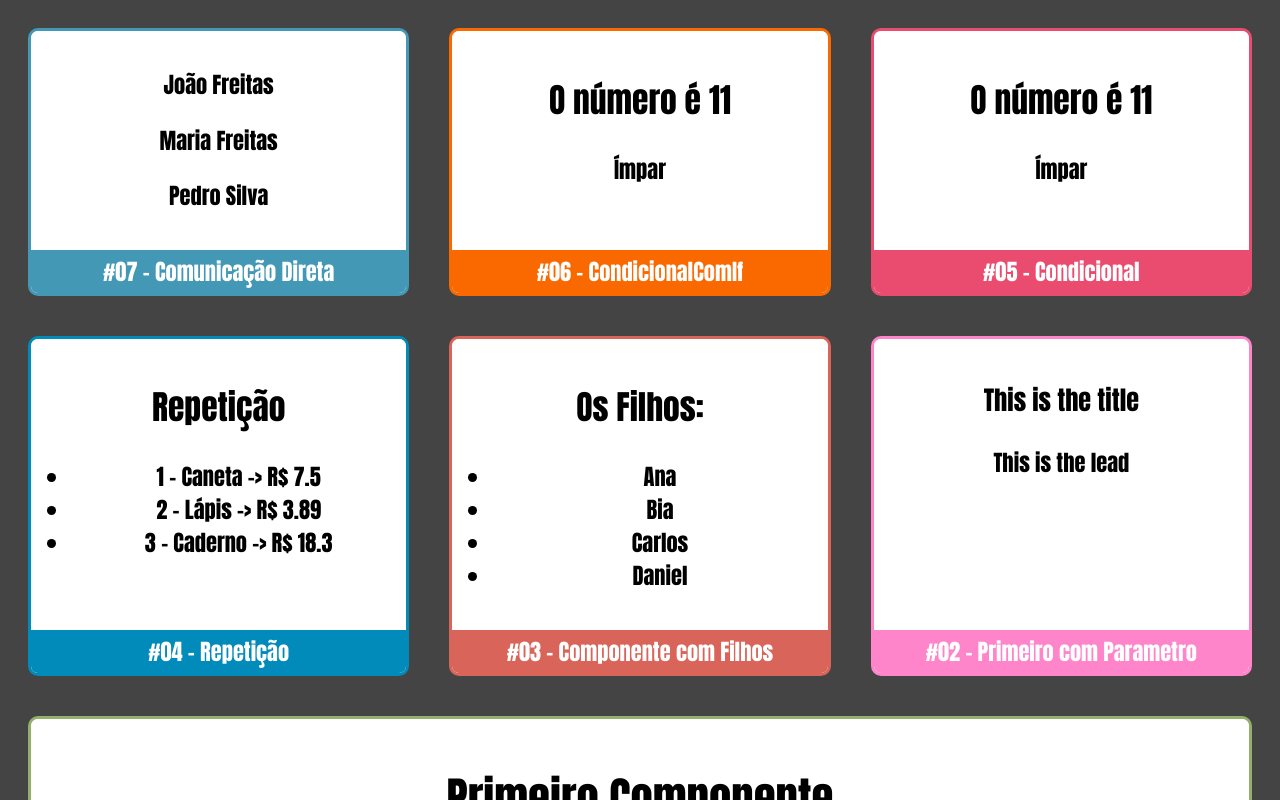
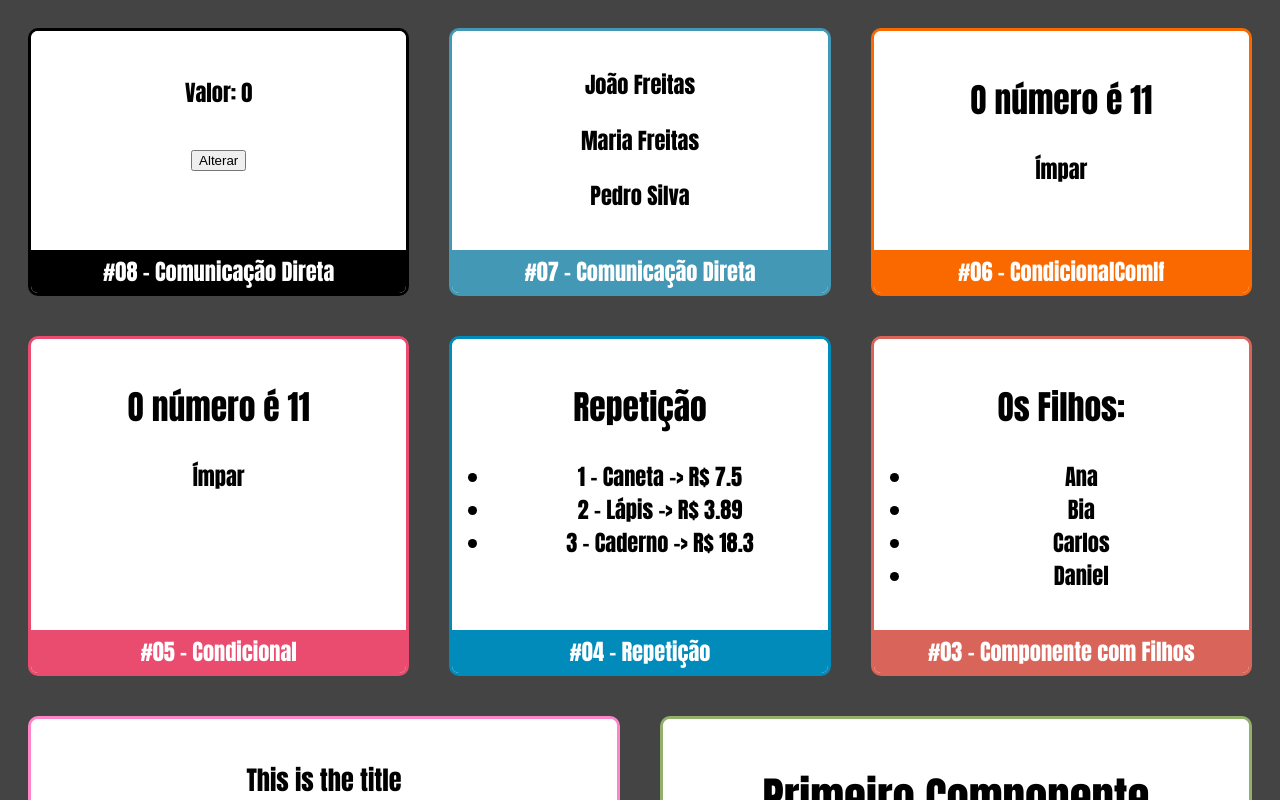
Before and after one commit to PGabriel-MB/react_app, a React (Create React App) app: page / in a window 1280 px wide. Shown: the top 800 px of the page. Built offline with nearby package versions, Linux system fonts and the light colour scheme.

Commit message:
comunicaçao indireta e uso de react rooks (estado, useState)

```diff
--- a/src/App.jsx
+++ b/src/App.jsx
@@ -10,9 +10,13 @@
 import Condicional from './components/basicos/Condicional';
 import CondicionalComIf from './components/basicos/CondicionalComIf';
 import Pai from './components/comunicacao/direta/Pai';
+import Super from './components/comunicacao/indireta/Super';
 
 export default props => (
   <div className="App">
+    <Card titulo="#08 - Comunicação Direta" color="#000">
+      <Super sobrenome="Freitas"></Super>
+    </Card>
     <Card titulo="#07 - Comunicação Direta" color="#4298B5">
       <Pai sobrenome="Freitas"></Pai>
     </Card>
--- /dev/null
+++ b/src/components/comunicacao/indireta/Sub.jsx
@@ -0,0 +1,14 @@
+import React from 'react';
+
+
+export default props => {
+    function acao() {
+        props.onClicar(Math.random(), 'Gerado!')
+    }
+
+    return (
+        <div>
+            <button onClick={acao}>Alterar</button>
+        </div>
+    );
+}
--- /dev/null
+++ b/src/components/comunicacao/indireta/Super.jsx
@@ -0,0 +1,21 @@
+import React, { useState } from 'react';
+
+import Sub from './Sub';
+
+export default props => {
+
+    const [texto, setTexto] = useState('Valor');
+    const [num, setNum] = useState(0);
+
+    function quandoClicar(valorGerado, texto){
+        setNum(valorGerado);
+        setTexto(texto);
+    }
+
+    return (
+        <div>
+            <h4> {texto}: {num} </h4>
+            <Sub onClicar={quandoClicar}></Sub>
+        </div>
+    );
+}
```
